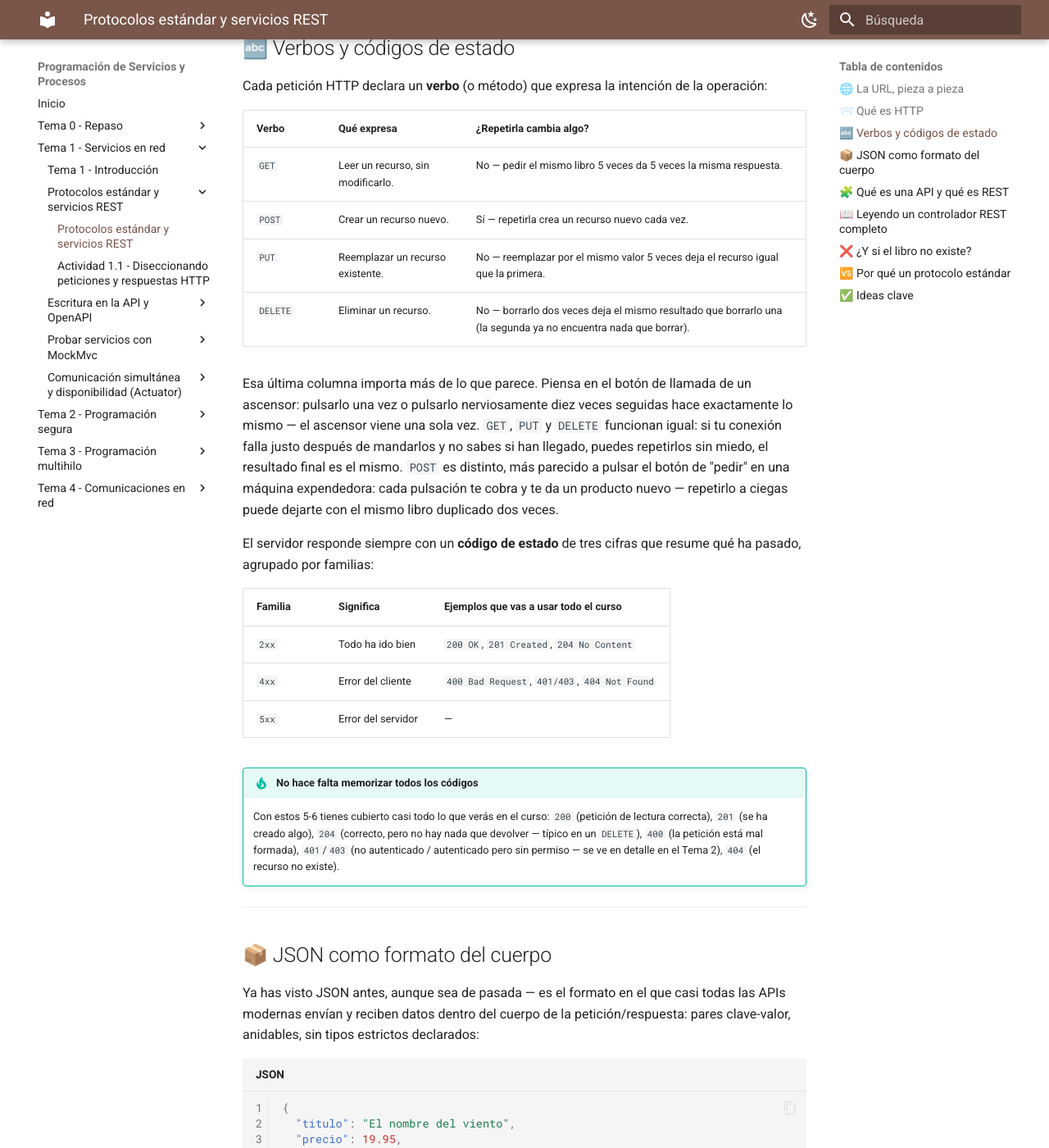
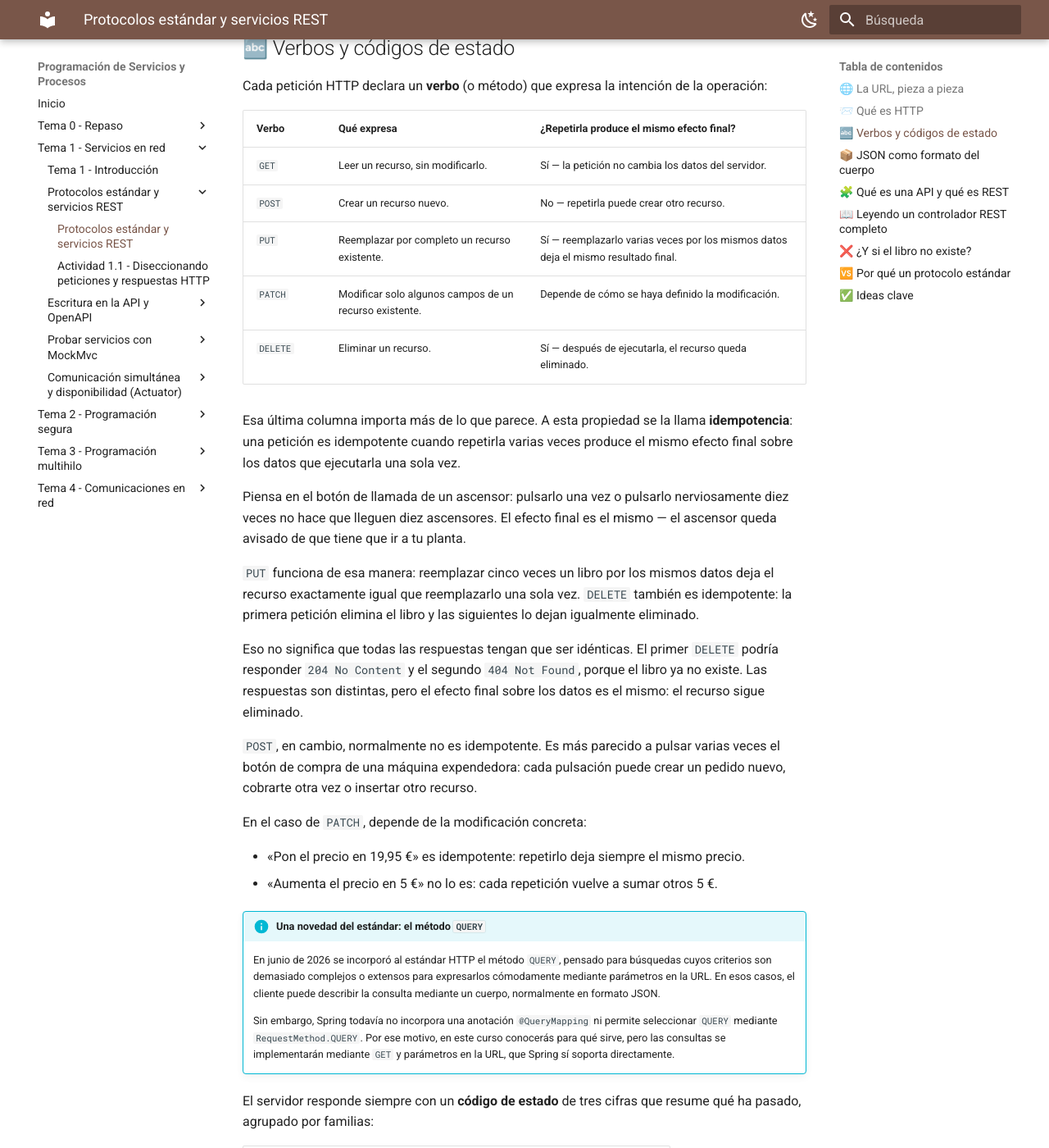
Before and after one commit to aitorventura/programacion-servicios-procesos, an MkDocs documentation site: the page built from docs/tema1/protocolos-y-rest.md, in a window 1280 px wide and 1400 px high, scrolled down 2140 px. Shown: the whole window at 82% size. Built offline with MkDocs 1.6.1 and Material for MkDocs 9.7.7, drawn with Linux system fonts in a browser that asks for light colours; some of the changed text lies outside the part shown.

Commit message:
Cambios en teoría tema 1

````diff
--- a/docs/tema1/protocolos-y-rest.md
+++ b/docs/tema1/protocolos-y-rest.md
@@ -55,14 +55,34 @@ Fíjate en las dos cabeceras del ejemplo, porque se confunden fácilmente al pri
 
 Cada petición HTTP declara un **verbo** (o método) que expresa la intención de la operación:
 
-| Verbo | Qué expresa | ¿Repetirla cambia algo? |
-|---|---|---|
-| `GET` | Leer un recurso, sin modificarlo. | No — pedir el mismo libro 5 veces da 5 veces la misma respuesta. |
-| `POST` | Crear un recurso nuevo. | Sí — repetirla crea un recurso nuevo cada vez. |
-| `PUT` | Reemplazar un recurso existente. | No — reemplazar por el mismo valor 5 veces deja el recurso igual que la primera. |
-| `DELETE` | Eliminar un recurso. | No — borrarlo dos veces deja el mismo resultado que borrarlo una (la segunda ya no encuentra nada que borrar). |
+| Verbo    | Qué expresa                                            | ¿Repetirla produce el mismo efecto final?                                          |
+| -------- | ------------------------------------------------------ | ---------------------------------------------------------------------------------- |
+| `GET`    | Leer un recurso, sin modificarlo.                      | Sí — la petición no cambia los datos del servidor.                                 |
+| `POST`   | Crear un recurso nuevo.                                | No — repetirla puede crear otro recurso.                                           |
+| `PUT`    | Reemplazar por completo un recurso existente.          | Sí — reemplazarlo varias veces por los mismos datos deja el mismo resultado final. |
+| `PATCH`  | Modificar solo algunos campos de un recurso existente. | Depende de cómo se haya definido la modificación.                                  |
+| `DELETE` | Eliminar un recurso.                                   | Sí — después de ejecutarla, el recurso queda eliminado.                            |
 
-Esa última columna importa más de lo que parece. Piensa en el botón de llamada de un ascensor: pulsarlo una vez o pulsarlo nerviosamente diez veces seguidas hace exactamente lo mismo — el ascensor viene una sola vez. `GET`, `PUT` y `DELETE` funcionan igual: si tu conexión falla justo después de mandarlos y no sabes si han llegado, puedes repetirlos sin miedo, el resultado final es el mismo. `POST` es distinto, más parecido a pulsar el botón de "pedir" en una máquina expendedora: cada pulsación te cobra y te da un producto nuevo — repetirlo a ciegas puede dejarte con el mismo libro duplicado dos veces.
+
+Esa última columna importa más de lo que parece. A esta propiedad se la llama **idempotencia**: una petición es idempotente cuando repetirla varias veces produce el mismo efecto final sobre los datos que ejecutarla una sola vez.
+
+Piensa en el botón de llamada de un ascensor: pulsarlo una vez o pulsarlo nerviosamente diez veces no hace que lleguen diez ascensores. El efecto final es el mismo — el ascensor queda avisado de que tiene que ir a tu planta.
+
+`PUT` funciona de esa manera: reemplazar cinco veces un libro por los mismos datos deja el recurso exactamente igual que reemplazarlo una sola vez. `DELETE` también es idempotente: la primera petición elimina el libro y las siguientes lo dejan igualmente eliminado.
+
+Eso no significa que todas las respuestas tengan que ser idénticas. El primer `DELETE` podría responder `204 No Content` y el segundo `404 Not Found`, porque el libro ya no existe. Las respuestas son distintas, pero el efecto final sobre los datos es el mismo: el recurso sigue eliminado.
+
+`POST`, en cambio, normalmente no es idempotente. Es más parecido a pulsar varias veces el botón de compra de una máquina expendedora: cada pulsación puede crear un pedido nuevo, cobrarte otra vez o insertar otro recurso.
+
+En el caso de `PATCH`, depende de la modificación concreta:
+
+* «Pon el precio en 19,95 €» es idempotente: repetirlo deja siempre el mismo precio.
+* «Aumenta el precio en 5 €» no lo es: cada repetición vuelve a sumar otros 5 €.
+
+!!! info "Una novedad del estándar: el método `QUERY`"
+    En junio de 2026 se incorporó al estándar HTTP el método `QUERY`, pensado para búsquedas cuyos criterios son demasiado complejos o extensos para expresarlos cómodamente mediante parámetros en la URL. En esos casos, el cliente puede describir la consulta mediante un cuerpo, normalmente en formato JSON.
+
+    Sin embargo, Spring todavía no incorpora una anotación `@QueryMapping` ni permite seleccionar `QUERY` mediante `RequestMethod.QUERY`. Por ese motivo, en este curso conocerás para qué sirve, pero las consultas se implementarán mediante `GET` y parámetros en la URL, que Spring sí soporta directamente.
 
 El servidor responde siempre con un **código de estado** de tres cifras que resume qué ha pasado, agrupado por familias:
 
@@ -174,7 +194,7 @@ El puerto `8080` y el servidor **Tomcat** que escucha en él no son magia: los t
 
 ## ❌ ¿Y si el libro no existe?
 
-Todo lo de arriba asume que el libro con ese `id` existe. Cuando no es así, el viaje de la petición es el mismo hasta `LibroService` — solo cambia lo que pasa a partir de ahí:
+Todo lo anterior supone que existe un libro con el `id` solicitado. Cuando no existe, el recorrido de la petición es casi el mismo:
 
 ```mermaid
 sequenceDiagram
@@ -186,27 +206,37 @@ sequenceDiagram
     Cliente->>Tomcat: GET /api/v1/libros/9999
     Tomcat->>Controller: getById(9999)
     Controller->>Service: findById(9999)
-    Service--xController: no existe → error 404
-    Controller-->>Tomcat: ResponseEntity(404, error)
+    Service-->>Controller: null
+    Controller-->>Tomcat: ResponseEntity(404)
     Tomcat-->>Cliente: HTTP/1.1 404 Not Found
 ```
 
-`LibroService` es quien comprueba si el libro existe de verdad, y quien decide, en ese punto exacto, que la respuesta tiene que ser un error con código `404` en vez de un `200` con el libro dentro. El código de estado que acaba viendo el cliente nace ahí, no en Tomcat.
-
-En el controller, esa decisión se traduce en algo así — una versión sencilla de lo que verás en detalle más adelante:
+En esta primera versión, el service intenta localizar el libro y devuelve `null` cuando no lo encuentra. El controller comprueba ese resultado y lo traduce al lenguaje HTTP:
 
 ```java
 @GetMapping("/{id}")
 public ResponseEntity<LibroResponseDTO> getById(@PathVariable Long id) {
     LibroResponseDTO libro = libroService.findById(id);
+
     if (libro == null) {
         return ResponseEntity.notFound().build();
     }
+
     return ResponseEntity.ok(libro);
 }
 ```
 
-`ResponseEntity.notFound().build()` es el mismo tipo de objeto que `ResponseEntity.ok(...)`, solo que con el código `404` en vez del `200` y sin cuerpo. Esta versión con `if` es la más fácil de leer con lo que sabes hoy; más adelante en el curso verás una forma más limpia de expresar lo mismo, sin tener que repetir ese `if` en cada método.
+El controller construye una respuesta distinta según el resultado recibido:
+
+- Si existe el libro, devuelve `200 OK` con el libro en el cuerpo.
+- Si no existe, devuelve `404 Not Found` sin cuerpo.
+
+```text
+libro encontrado     → ResponseEntity.ok(libro)       → 200
+libro no encontrado  → ResponseEntity.notFound()      → 404
+```
+
+Esta versión con `if` permite ver claramente cómo una situación de la aplicación se convierte en un código HTTP. Más adelante utilizarás una forma más limpia: el service lanzará directamente una excepción mediante `orElseThrow()` , y el controller no necesitará repetir esta comprobación.
 
 ---
 
@@ -229,10 +259,11 @@ Podrías diseñar tu propio protocolo casero sobre sockets (lo verás en el Tema
 
     - Toda comunicación HTTP es petición-respuesta entre un **cliente** y un **servidor**, con la URL como dirección (protocolo, host, puerto, ruta).
     - HTTP es texto con una primera línea, cabeceras y cuerpo opcional; `Accept` es lo que pide el cliente, `Content-Type` es lo que confirma el que envía el cuerpo.
-    - Los **verbos** (`GET`, `POST`, `PUT`, `DELETE`) expresan la intención de la operación; repetir un `GET`, `PUT` o `DELETE` dado no cambia el resultado, repetir un `POST` sí. Los **códigos de estado** (2xx/4xx/5xx) resumen el resultado sin tener que leer el cuerpo.
+    - Los **verbos HTTP** expresan la intención: `GET` lee mediante la URL, `POST` crea, `PUT` reemplaza, `PATCH` modifica parcialmente y `DELETE` borra.
+    - Los **códigos de estado** (2xx/4xx/5xx) resumen el resultado sin tener que leer el cuerpo.
     - **JSON** es el formato habitual del cuerpo de petición/respuesta en las APIs modernas.
     - **REST** modela los datos como recursos con URL propia, y usa los verbos HTTP para operar sobre ellos — la ruta identifica *qué*, el verbo identifica *qué operación*.
     - `@RestController` + `@RequestMapping` + `@GetMapping` son las anotaciones que traducen "verbo + ruta" en un método Java concreto; `ResponseEntity` construye la respuesta con su código de estado.
-    - Un código de error como `404` no lo decide Tomcat solo: nace de una comprobación en el service, que el controller traduce en `ResponseEntity.notFound().build()` en vez de `ResponseEntity.ok(...)`.
+    - Un código como `404` no aparece automáticamente: la aplicación detecta que el recurso no existe y lo traduce a una respuesta HTTP. En este primer ejemplo, el controller convierte un resultado `null` en `ResponseEntity.notFound()`.
     - El servidor embebido (Tomcat) que atiende las peticiones lo trae `spring-boot-starter-webmvc` — no lo arrancas tú a mano.
     - Usar un protocolo estándar como HTTP significa que cualquier cliente existente ya sabe hablar con tu API, sin acordar nada a medida.
````
Also changed, not shown: docs/tema1/actuator-disponibilidad.md (+13 -4 lines), docs/tema1/escritura-y-openapi.md (+16 -8 lines), docs/tema1/tests-mockmvc.md (+42 -21 lines).
